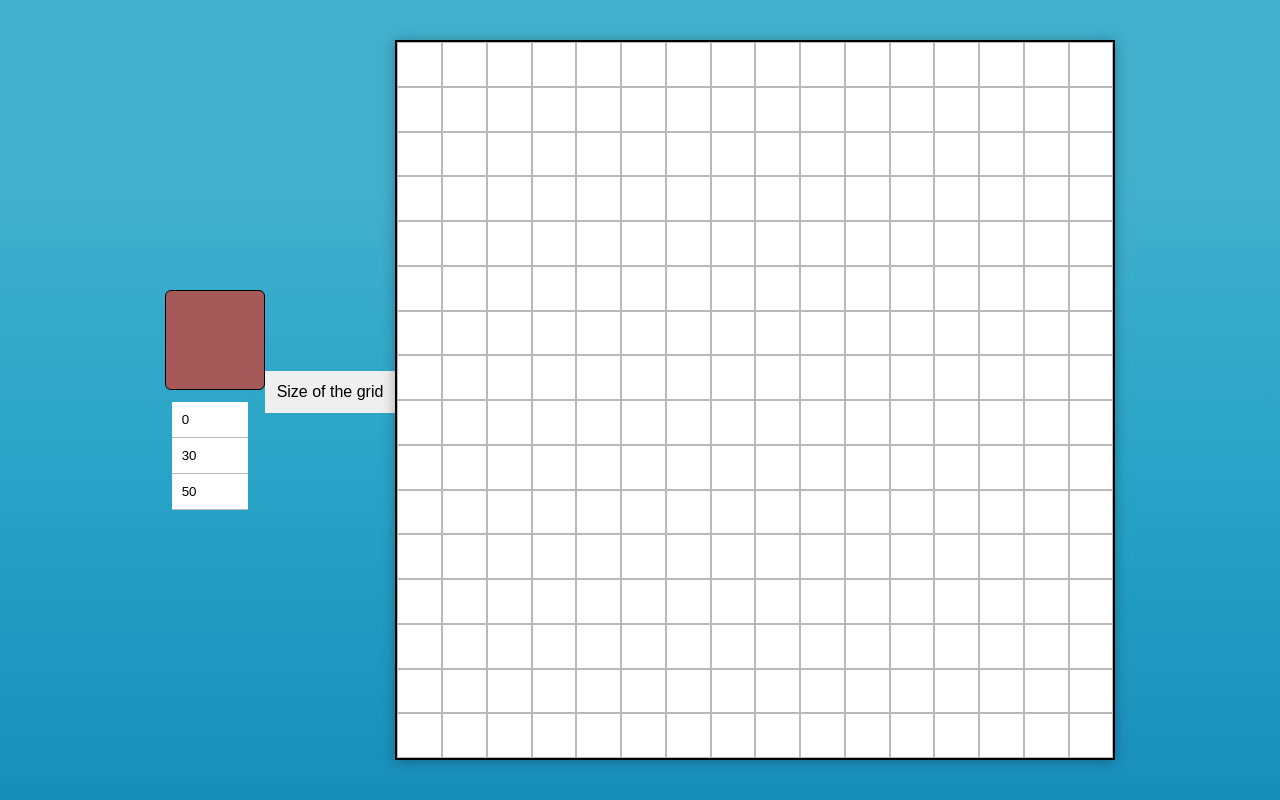
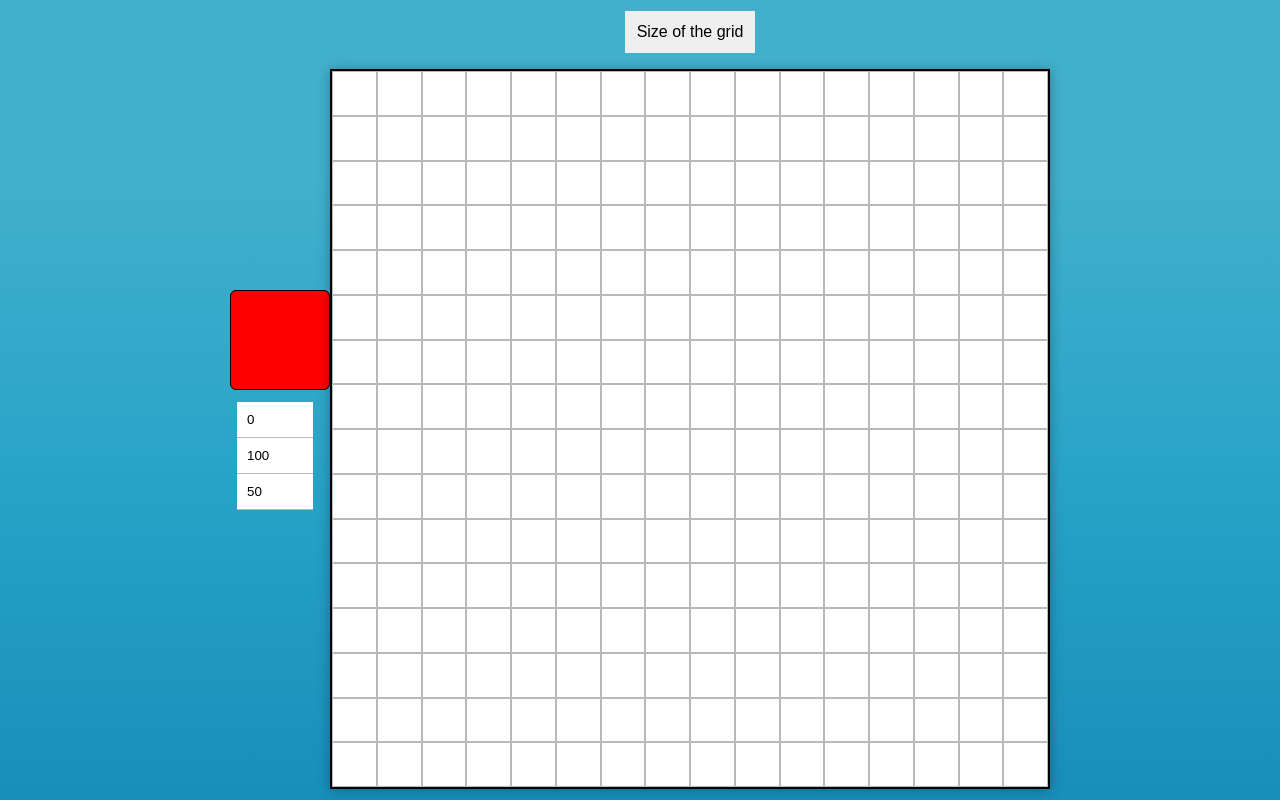
Before and after one commit to LucioFurnari/Etch-a-Sketch, a plain HTML site: page index.html in a window 1280 px wide. Drawn offline with Linux system fonts and the light colour scheme.

Commit message:
Add divÂ containers

```diff
--- a/index.html
+++ b/index.html
@@ -12,17 +12,18 @@
     <div class="color-container">
         <div class="show-color"></div>
         <div class="inputs-container">
-        <input class="input-hue" type="number" value="0" min="0" max="360">
-        <input class="input-saturation" type="number" value="30" min="0" max="100">
-        <input class="input-lightness" type="number" value="50" min="0" max="100">
-
+            <input class="input-hue" type="number" value="0" min="0" max="360">
+            <input class="input-saturation" type="number" value="100" min="0" max="100">
+            <input class="input-lightness" type="number" value="50" min="0" max="100">
         </div>
     </div>
     <!-- <input class="number-input" type="number" min="16" max="64" value="16"> -->
-    <button class="grid-btn">Size of the grid</button>
-    <div class="grid-container">
+    <div class="board-container">
+        <button class="grid-btn">Size of the grid</button>
+        <div class="grid-container">
+        </div>
+    </div>
 
-    </div>
     <script src="./script.js"></script>
 </body>
 </html>
```
